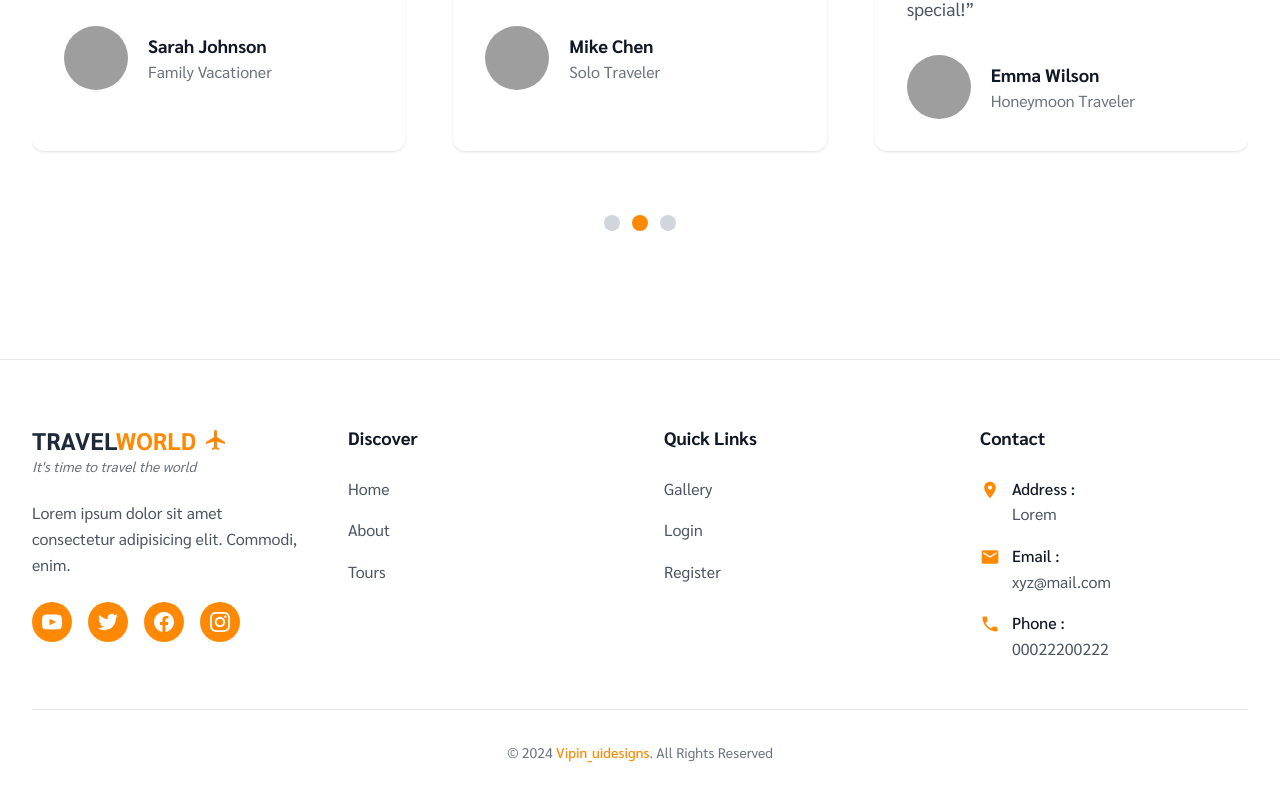
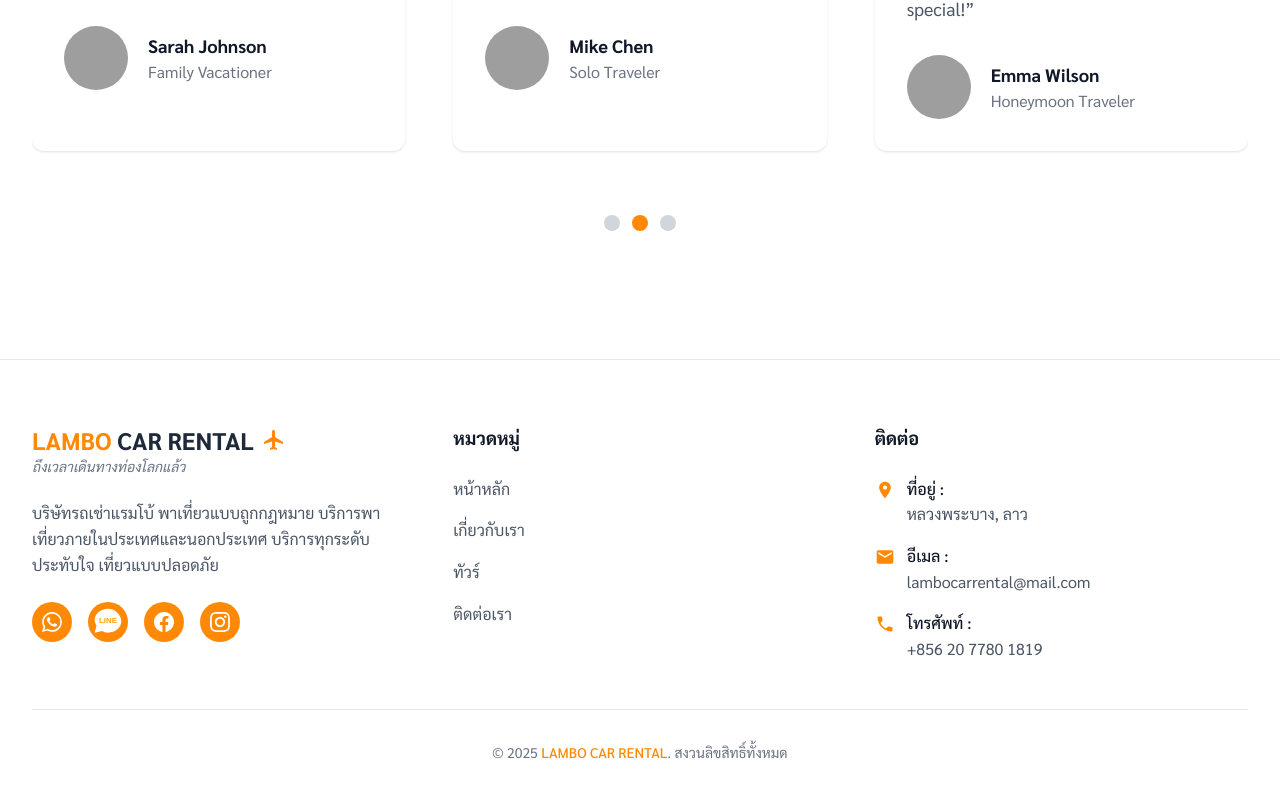
Before and after one commit to 1t0t0/portfolio-vantour, a Next.js app: page / in a window 1280 px wide. Shown: the part 4066-4868 px from the top of the page. Built offline with nearby package versions, Linux system fonts and the light colour scheme; grey boxes are pictures that could not be loaded.

Commit message:
update footer

```diff
--- a/components/Footer.tsx
+++ b/components/Footer.tsx
@@ -1,17 +1,30 @@
 // components/Footer.tsx
-import Link from 'next/link';
+'use client';
 
 const Footer = () => {
+  const scrollToSection = (sectionId: string) => {
+    const element = document.getElementById(sectionId);
+    if (element) {
+      const headerHeight = 0;
+      const elementPosition = element.offsetTop - headerHeight;
+
+      window.scrollTo({
+        top: elementPosition,
+        behavior: 'smooth'
+      });
+    }
+  };
+
   return (
     <footer className="bg-white py-16 border-t border-gray-200">
       <div className="max-w-7xl mx-auto px-4 sm:px-6 lg:px-8">
-        <div className="grid lg:grid-cols-4 gap-12">
+        <div className="grid lg:grid-cols-3 gap-12">
           {/* Logo and Description */}
           <div className="lg:col-span-1">
             <div className="mb-6">
               <div className="flex items-center space-x-2">
-                <h3 className="text-2xl font-bold text-gray-800">
-                  TRAVEL<span className="text-orange-400">WORLD</span>
+                <h3 className="text-2xl font-bold text-gray-800 font-prompt">
+                  <span className="text-orange-400">LAMBO</span> CAR RENTAL
                 </h3>
                 <div className="text-orange-400">
                   <svg className="w-6 h-6" fill="currentColor" viewBox="0 0 24 24">
@@ -19,38 +32,44 @@ const Footer = () => {
                   </svg>
                 </div>
               </div>
-              <p className="text-sm text-gray-500 italic">
-                It&apos;s time to travel the world
+              <p className="text-sm text-gray-500 italic font-sarabun">
+                ถึงเวลาเดินทางท่องโลกแล้ว
               </p>
             </div>
 
-            <p className="text-gray-600 leading-relaxed mb-6">
-              Lorem ipsum dolor sit amet consectetur adipisicing elit.
-              Commodi, enim.
+            <p className="text-gray-600 leading-relaxed mb-6 font-sarabun">
+              บริษัทรถเช่าแรมโบ้ พาเที่ยวแบบถูกกฎหมาย
+              บริการพาเที่ยวภายในประเทศและนอกประเทศ
+              บริการทุกระดับประทับใจ เที่ยวแบบปลอดภัย
             </p>
 
             {/* Social Media Icons */}
             <div className="flex space-x-4">
               <a
-                href="#"
+                href="https://wa.me/8562077801819"
+                target="_blank"
+                rel="noopener noreferrer"
                 className="w-10 h-10 bg-orange-400 rounded-full flex items-center justify-center text-white hover:bg-orange-500 transition-colors"
               >
                 <svg className="w-5 h-5" fill="currentColor" viewBox="0 0 24 24">
-                  <path d="M19.615 3.184c-3.604-.246-11.631-.245-15.23 0-3.897.266-4.356 2.62-4.385 8.816.029 6.185.484 8.549 4.385 8.816 3.6.245 11.626.246 15.23 0 3.897-.266 4.356-2.62 4.385-8.816-.029-6.185-.484-8.549-4.385-8.816zm-10.615 12.816v-8l8 3.993-8 4.007z"/>
+                  <path d="M17.472 14.382c-.297-.149-1.758-.867-2.03-.967-.273-.099-.471-.148-.67.15-.197.297-.767.966-.94 1.164-.173.199-.347.223-.644.075-.297-.15-1.255-.463-2.39-1.475-.883-.788-1.48-1.761-1.653-2.059-.173-.297-.018-.458.13-.606.134-.133.298-.347.446-.52.149-.174.198-.298.298-.497.099-.198.05-.371-.025-.52-.075-.149-.669-1.612-.916-2.207-.242-.579-.487-.5-.669-.51-.173-.008-.371-.01-.57-.01-.198 0-.52.074-.792.372-.272.297-1.04 1.016-1.04 2.479 0 1.462 1.065 2.875 1.213 3.074.149.198 2.096 3.2 5.077 4.487.709.306 1.262.489 1.694.625.712.227 1.36.195 1.871.118.571-.085 1.758-.719 2.006-1.413.248-.694.248-1.289.173-1.413-.074-.124-.272-.198-.57-.347m-5.421 7.403h-.004a9.87 9.87 0 01-5.031-1.378l-.361-.214-3.741.982.998-3.648-.235-.374a9.86 9.86 0 01-1.51-5.26c.001-5.45 4.436-9.884 9.888-9.884 2.64 0 5.122 1.03 6.988 2.898a9.825 9.825 0 012.893 6.994c-.003 5.45-4.437 9.884-9.885 9.884m8.413-18.297A11.815 11.815 0 0012.05 0C5.495 0 .16 5.335.157 11.892c0 2.096.547 4.142 1.588 5.945L.057 24l6.305-1.654a11.882 11.882 0 005.683 1.448h.005c6.554 0 11.890-5.335 11.893-11.893A11.821 11.821 0 0020.525 3.687"/>
                 </svg>
               </a>
 
               <a
-                href="#"
+                href="line://ti/p/Lambo_0365?text=สวัสดีครับ%20สนใจสอบถามเรื่องการเช่ารถครับ"
                 className="w-10 h-10 bg-orange-400 rounded-full flex items-center justify-center text-white hover:bg-orange-500 transition-colors"
               >
-                <svg className="w-5 h-5" fill="currentColor" viewBox="0 0 24 24">
-                  <path d="M23.953 4.57a10 10 0 01-2.825.775 4.958 4.958 0 002.163-2.723c-.951.555-2.005.959-3.127 1.184a4.92 4.92 0 00-8.384 4.482C7.69 8.095 4.067 6.13 1.64 3.162a4.822 4.822 0 00-.666 2.475c0 1.71.87 3.213 2.188 4.096a4.904 4.904 0 01-2.228-.616v.06a4.923 4.923 0 003.946 4.827 4.996 4.996 0 01-2.212.085 4.936 4.936 0 004.604 3.417 9.867 9.867 0 01-6.102 2.105c-.39 0-.779-.023-1.17-.067a13.995 13.995 0 007.557 2.209c9.053 0 13.998-7.496 13.998-13.985 0-.21 0-.42-.015-.63A9.935 9.935 0 0024 4.59z"/>
+                <svg className="w-8 h-8" fill="currentColor" viewBox="0 0 24 24">
+                  <path d="M12 2C6.48 2 2 5.85 2 10.5c0 1.49.53 2.87 1.44 4.03L2 20l5.64-1.22C8.84 19.55 10.37 20 12 20c5.52 0 10-3.85 10-8.5S17.52 2 12 2z"/>
+                  <text x="12" y="13" textAnchor="middle" fontSize="6" fill="orange" fontFamily="Arial, sans-serif" fontWeight="bold">LINE</text>
                 </svg>
               </a>
 
               <a
-                href="#"
+                href="https://www.facebook.com/share/1GGB4HGpKB/?mibextid=wwXIfr"
+                target="_blank"
+                rel="noopener noreferrer"
                 className="w-10 h-10 bg-orange-400 rounded-full flex items-center justify-center text-white hover:bg-orange-500 transition-colors"
               >
                 <svg className="w-5 h-5" fill="currentColor" viewBox="0 0 24 24">
@@ -69,53 +88,50 @@ const Footer = () => {
             </div>
           </div>
 
-          {/* Discover Links */}
+          {/* หมวดหมู่ (Discover) Links */}
           <div>
-            <h4 className="font-bold text-gray-900 text-lg mb-6">Discover</h4>
+            <h4 className="font-bold text-gray-900 text-lg mb-6 font-prompt">หมวดหมู่</h4>
             <ul className="space-y-4">
               <li>
-                <Link href="/" className="text-gray-600 hover:text-orange-400 transition-colors">
-                  Home
-                </Link>
+                <button
+                  onClick={() => scrollToSection('home')}
+                  className="text-gray-600 hover:text-orange-400 transition-colors font-sarabun text-left"
+                >
+                  หน้าหลัก
+                </button>
               </li>
               <li>
-                <Link href="/about" className="text-gray-600 hover:text-orange-400 transition-colors">
-                  About
-                </Link>
+                <button
+                  onClick={() => scrollToSection('about')}
+                  className="text-gray-600 hover:text-orange-400 transition-colors font-sarabun text-left"
+                >
+                  เกี่ยวกับเรา
+                </button>
               </li>
               <li>
-                <Link href="/tours" className="text-gray-600 hover:text-orange-400 transition-colors">
-                  Tours
-                </Link>
+                <button
+                  onClick={() => scrollToSection('tours')}
+                  className="text-gray-600 hover:text-orange-400 transition-colors font-sarabun text-left"
+                >
+                  ทัวร์
+                </button>
+              </li>
+              <li>
+                <button
+                  onClick={() => scrollToSection('contact')}
+                  className="text-gray-600 hover:text-orange-400 transition-colors font-sarabun text-left"
+                >
+                  ติดต่อเรา
+                </button>
               </li>
             </ul>
           </div>
 
-          {/* Quick Links */}
+
+
+          {/* ติดต่อ (Contact) */}
           <div>
-            <h4 className="font-bold text-gray-900 text-lg mb-6">Quick Links</h4>
-            <ul className="space-y-4">
-              <li>
-                <Link href="/gallery" className="text-gray-600 hover:text-orange-400 transition-colors">
-                  Gallery
-                </Link>
-              </li>
-              <li>
-                <Link href="/login" className="text-gray-600 hover:text-orange-400 transition-colors">
-                  Login
-                </Link>
-              </li>
-              <li>
-                <Link href="/register" className="text-gray-600 hover:text-orange-400 transition-colors">
-                  Register
-                </Link>
-              </li>
-            </ul>
-          </div>
-
-          {/* Contact */}
-          <div>
-            <h4 className="font-bold text-gray-900 text-lg mb-6">Contact</h4>
+            <h4 className="font-bold text-gray-900 text-lg mb-6 font-prompt">ติดต่อ</h4>
             <div className="space-y-4">
               <div className="flex items-start space-x-3">
                 <div className="text-orange-400 mt-1">
@@ -124,8 +140,8 @@ const Footer = () => {
                   </svg>
                 </div>
                 <div>
-                  <span className="font-medium text-gray-900">Address :</span>
-                  <p className="text-gray-600">Lorem</p>
+                  <span className="font-medium text-gray-900 font-prompt">ที่อยู่ :</span>
+                  <p className="text-gray-600 font-sarabun">หลวงพระบาง, ลาว</p>
                 </div>
               </div>
 
@@ -136,8 +152,8 @@ const Footer = () => {
                   </svg>
                 </div>
                 <div>
-                  <span className="font-medium text-gray-900">Email :</span>
-                  <p className="text-gray-600">xyz@mail.com</p>
+                  <span className="font-medium text-gray-900 font-prompt">อีเมล :</span>
+                  <p className="text-gray-600 font-sarabun">lambocarrental@mail.com</p>
                 </div>
               </div>
 
@@ -148,8 +164,8 @@ const Footer = () => {
                   </svg>
                 </div>
                 <div>
-                  <span className="font-medium text-gray-900">Phone :</span>
-                  <p className="text-gray-600">00022200222</p>
+                  <span className="font-medium text-gray-900 font-prompt">โทรศัพท์ :</span>
+                  <p className="text-gray-600 font-sarabun">+856 20 7780 1819</p>
                 </div>
               </div>
             </div>
@@ -158,8 +174,8 @@ const Footer = () => {
 
         {/* Copyright */}
         <div className="border-t border-gray-200 mt-12 pt-8 text-center">
-          <p className="text-gray-500 text-sm">
-            © 2024 <span className="text-orange-400 font-medium">Vipin_uidesigns</span>. All Rights Reserved
+          <p className="text-gray-500 text-sm font-sarabun">
+            © 2025 <span className="text-orange-400 font-medium font-prompt">LAMBO CAR RENTAL</span>. สงวนลิขสิทธิ์ทั้งหมด
           </p>
         </div>
       </div>
```
